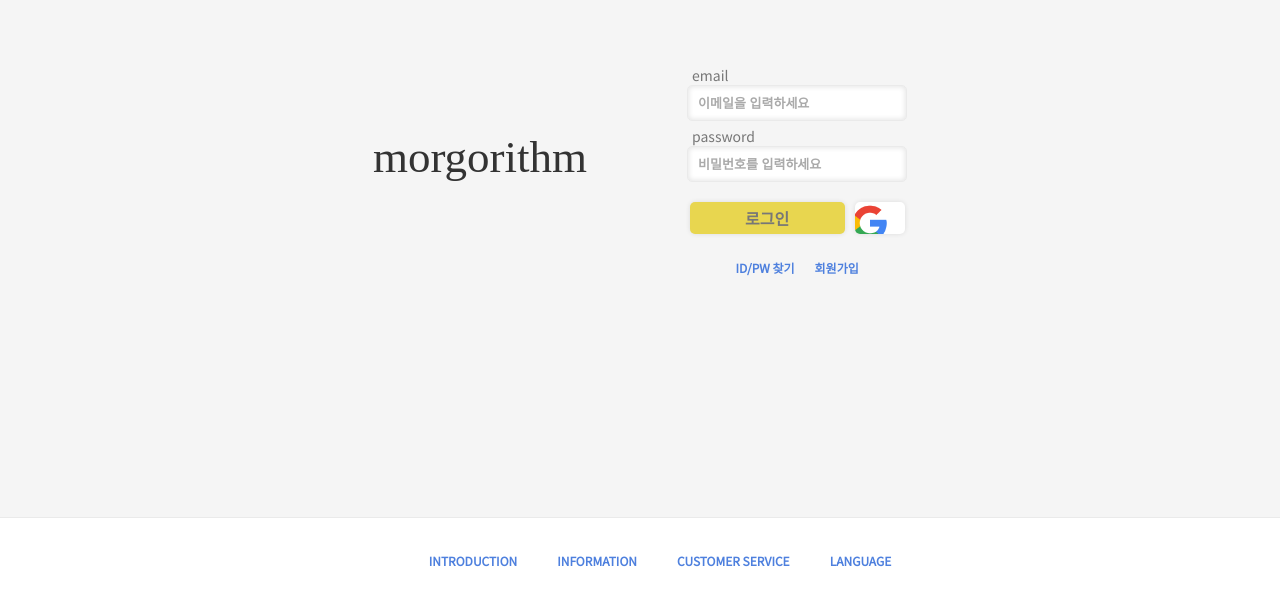
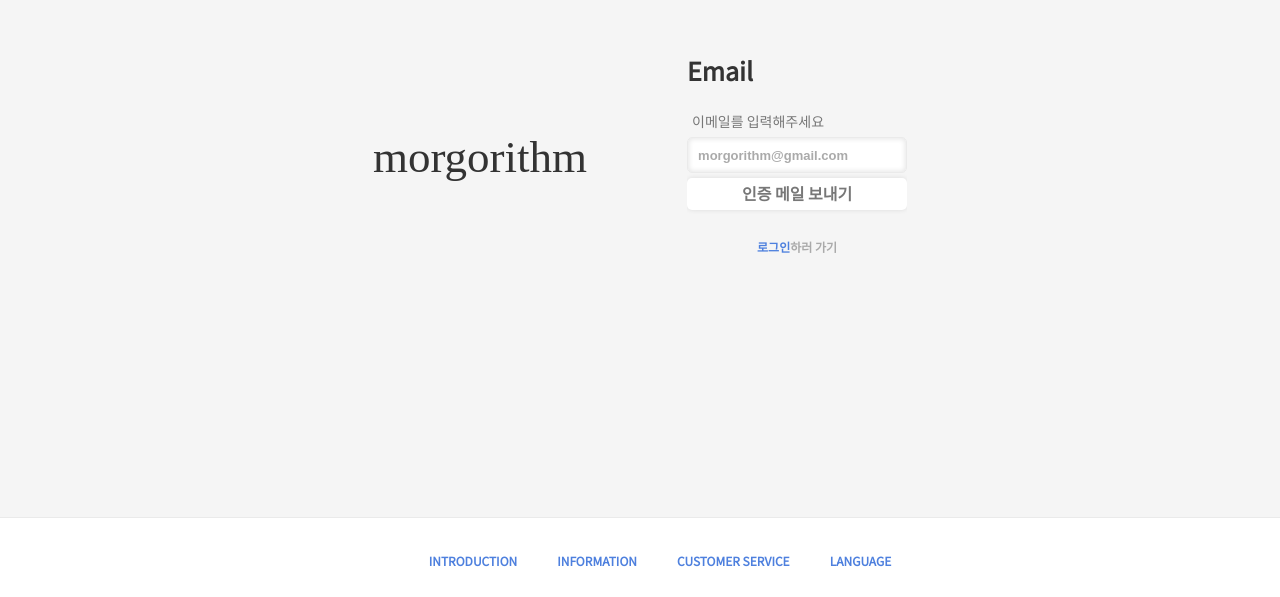
Before and after one commit to jngcii/morgorithm-client, a React app: page / in a window 1280 px wide. Shown: the part 203-800 px from the top of the page. Built offline with nearby package versions, Linux system fonts and the light colour scheme; a web font is replaced by a local one.

Commit message:
Update sign up component

```diff
--- a/src/Components/Auth/index.js
+++ b/src/Components/Auth/index.js
@@ -6,7 +6,7 @@ import SignUp from "../SignUp";
 const cx = classNames.bind(styles);
 
 export default ({ setIsLoggedIn }) => {
-  const [isExist, setIsExist] = useState(true);
+  const [isExist, setIsExist] = useState(false);
 
   return (
     <div className={cx("wrapper")}>
--- a/src/Components/SignIn/styles.module.scss
+++ b/src/Components/SignIn/styles.module.scss
@@ -12,10 +12,7 @@
   padding: 0 5px;
   margin-top: 5px;
   width: $authInputWidth;
-
-  font-size: 14px;
-  font-weight: 300;
-  color: $darkGreyColor;
+  @include tagFont();
 }
 
 input {
--- a/src/Components/SignUp/index.js
+++ b/src/Components/SignUp/index.js
@@ -1,28 +1,32 @@
-import React from "react";
+import React, { useState } from "react";
 import classNames from "classnames/bind";
 import styles from "./styles.module.scss";
+import EmailAuth from "../EmailAuth";
 const cx = classNames.bind(styles);
 
-export default ({ setIsLoggedIn, setIsExist }) => (
+export default ({ setIsLoggedIn, setIsExist }) => {
+  const [step, setStep] = useState("email");
+
+  return (
     <div className={cx("wrapper")}>
-    <h1 className={cx("signup")}>회원가입</h1>
+      {step === "email" && <h1 className={cx("header")}>Email</h1>}
+      {step === "credential" && <h1 className={cx("header")}>회원 정보</h1>}
+      {step === "moreinfo" && <h1 className={cx("header")}>부가 정보</h1>}
 
-    <div className={cx("tag")}>email</div>
-    <input spellCheck={false} placeholder={"이메일을 입력하세요"} />
-    <div className={cx("tag")}>username</div>
-    <input spellCheck={false} placeholder={"유저네임을 입력하세요"} />
-    <div className={cx("tag")}>name</div>
-    <input spellCheck={false} placeholder={"이름을 입력하세요"} />
-    <div className={cx("tag")}>password</div>
-    <input spellCheck={false} placeholder={"비밀번호를 입력하세요"} />
-    <input
-      spellCheck={false}
-      placeholder={"비밀번호를 한번 더 입력하세요"}
-      style={{ marginTop: 5 }}
+      <div className={cx("all", step)}>
+        <div className={cx("container")}>
+          <EmailAuth setStep={setStep} />
+        </div>
+        <div
+          className={cx("container")}
+          onClick={() => setStep("moreinfo")}
+          style={{ backgroundColor: "red" }}
         />
-
-    <div className={cx("local")} onClick={() => setIsLoggedIn(true)}>
-      계정 만들기
+        <div
+          className={cx("container")}
+          onClick={() => setStep("email")}
+          style={{ backgroundColor: "purple" }}
+        />
       </div>
 
       <div className={cx("except")}>
@@ -33,3 +37,4 @@ export default ({ setIsLoggedIn, setIsExist }) => (
       </div>
     </div>
   );
+};
--- a/src/Components/SignUp/styles.module.scss
+++ b/src/Components/SignUp/styles.module.scss
@@ -1,45 +1,36 @@
 @import "src/Styles/utils.scss";
 
 .wrapper {
-  padding-top: 50px;
-  display: flex;
-  flex-direction: column;
-  align-items: center;
+    position: relative;
+    overflow: hidden;
+    width: $authInputWidth;
+    margin: 0 auto;
 
-  .signup {
+    h1 {
       font-size: 25px;
-    text-align: center;
-  }
     }
 
-.tag {
-  box-sizing: border-box;
-  padding: 0 5px;
-  margin-top: 5px;
+    .all {
+        position: relative;
+        display: flex;
+        width: $authInputWidth*4;
+        transition: .25s;
+
+        .container {
             width: $authInputWidth;
-
-  font-size: 14px;
-  font-weight: 300;
-  color: $darkGreyColor;
+            height: 80px;
         }
 
-input {
-  display: block;
-  @include authInput();
+        &.email { left: 0; }
+        &.credential { left: -$authInputWidth; }
+        &.moreinfo {left: -$authInputWidth*2; }
     }
-
-.local {
-  @include btn();
-  margin: 20px auto;
-  width: $authInputWidth - 5px;
-  background-color: $yellowColor;
-  font-weight: 700;
-  color: $darkGreyColor;
 }
 
 .except {
     height: 50px;
-  padding: 0;
+    text-align: center;
+    margin-top: 45px;
 
     span {
       font-size: 12px;
--- a/src/styles/utils.scss
+++ b/src/styles/utils.scss
@@ -7,6 +7,7 @@ $brightGreyColor: #ddd;
 $bgColor: #f5f5f5;
 $pinkColor: #fc97ca;
 $darkBlueColor: #4e80de;
+$redColor: #e62c47;
 
 $authInputWidth: 220px;
 
@@ -29,6 +30,12 @@ $authInputWidth: 220px;
   font-size: 23px;
   font-weight: 400;
   color: $blackColor;
+}
+
+@mixin tagFont {
+  font-size: 14px;
+  font-weight: 300;
+  color: $darkGreyColor;
 }
 
 @mixin authInput {
@@ -60,10 +67,11 @@ $authInputWidth: 220px;
   box-sizing: border-box;
   height: 32px;
   border-radius: 5px;
-  line-height: 32px;
+  line-height: 30px;
   text-align: center;
   box-shadow: 0 0 5px 0 rgba(0, 0, 0, 0.1);
   user-select: none;
+  outline: none;
 
   &:hover {
     opacity: .8;
```
Lines whose indentation alone changed are shown as unchanged.
